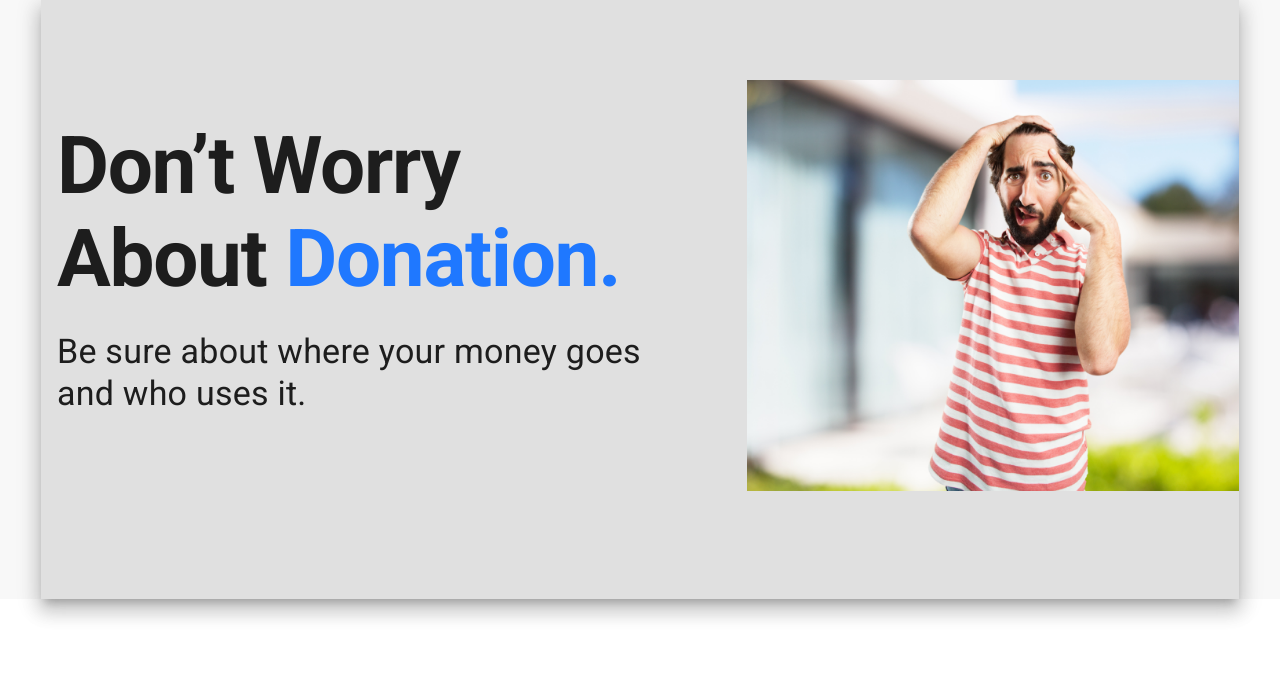
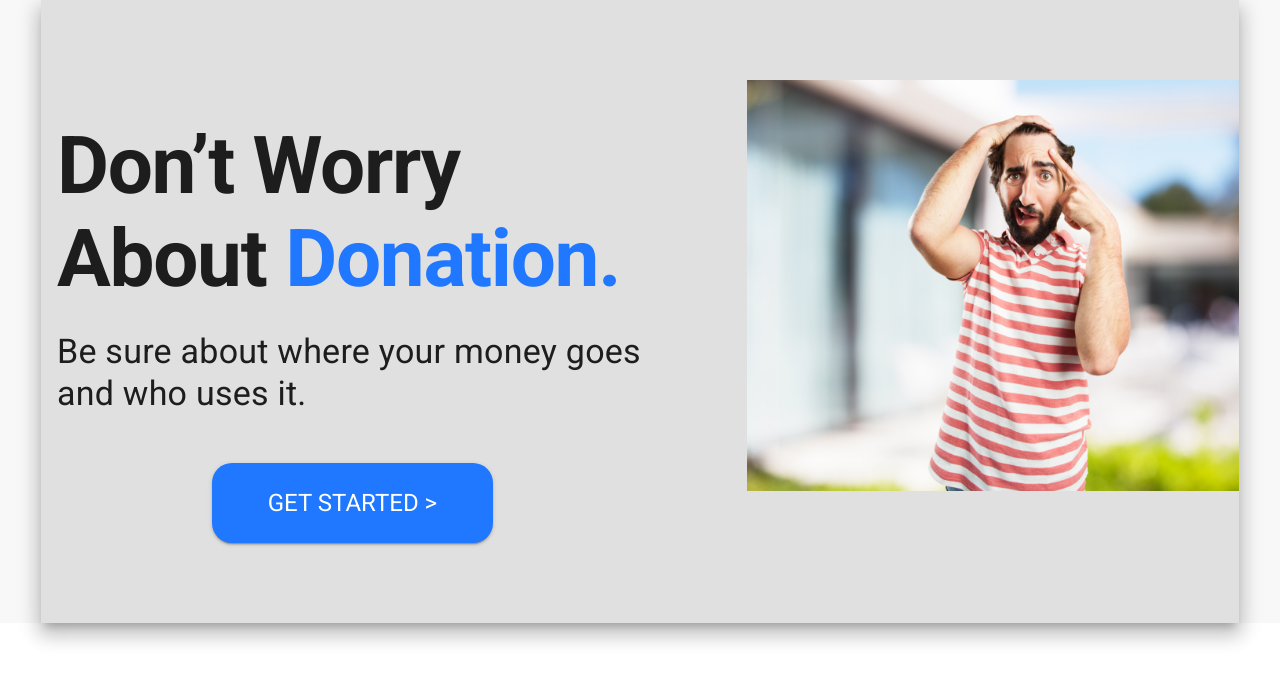
Before and after one commit to shashtag/D-NGO, a React (Create React App) app: page / in a window 1280 px wide. Shown: the top 682 px of the page. Built offline with nearby package versions, Linux system fonts and the light colour scheme.

Commit message:
hero complete

```diff
--- a/src/Components/LandingPage/Hero.js
+++ b/src/Components/LandingPage/Hero.js
@@ -37,7 +37,6 @@ const Hero = () => {
               <Typography variant='h1'>
                 Don’t Worry About{" "}
                 <span style={{ color: theme.palette.secondary.main }}>
-                  {" "}
                   Donation.
                 </span>
               </Typography>
@@ -46,6 +45,25 @@ const Hero = () => {
               <Typography variant='h4'>
                 Be sure about where your money goes and who uses it.
               </Typography>
+            </Grid>
+            <Grid
+              container
+              justify='center'
+              item
+              style={{
+                paddingTop: theme.spacing(3),
+                marginTop: theme.spacing(3),
+              }}>
+              <Button
+                variant='contained'
+                color='secondary'
+                style={{
+                  padding: theme.spacing(3, 7),
+                  borderRadius: theme.spacing(2.5),
+                }}
+                justify='center'>
+                <Typography variant='h5'>Get Started {">"}</Typography>
+              </Button>
             </Grid>
           </Grid>
           <Grid container item md={6} justify='flex-end'>
```
